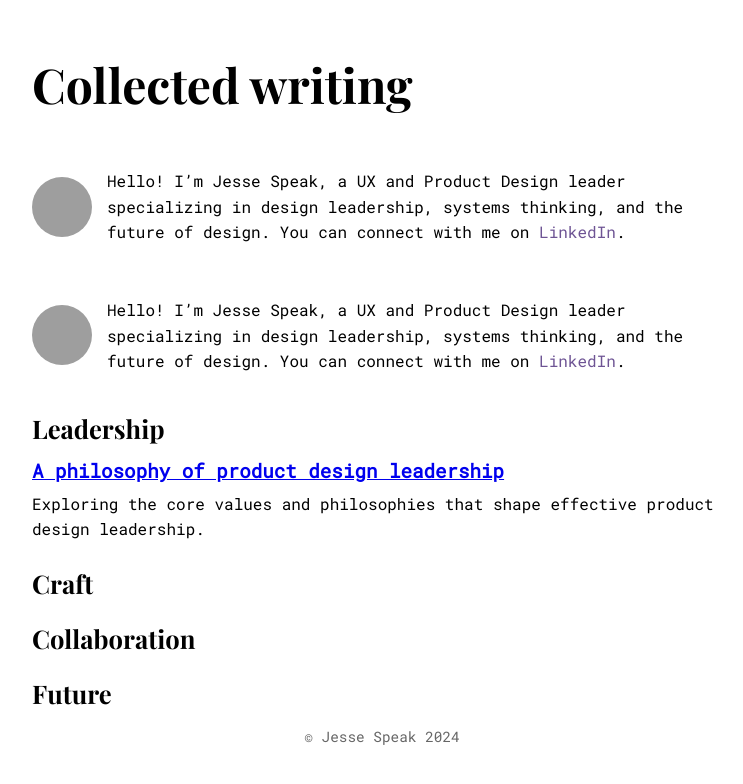
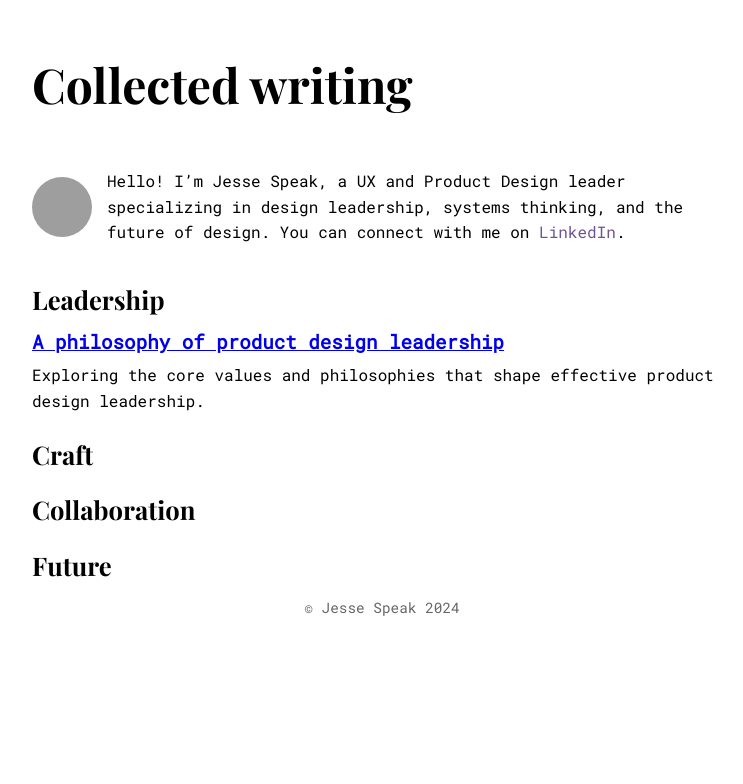
Before and after one commit to jessespeak/jessespeak.github.io, a Jekyll site: the page built from index.html, in a window 1280 px wide. Shown: the top 784 px of the page, without its empty margins (258-1001 px from the left). Built offline with Jekyll 4.4.1, drawn with Linux system fonts in a browser that asks for light colours; grey boxes are pictures that could not be loaded.

Commit message:
Update index.html

```diff
--- a/index.html
+++ b/index.html
@@ -4,13 +4,6 @@ title: "Articles"
 ---
 
 <!-- Single-column layout with heading and intro paragraph -->
-
-<div class="bio">
-  <img src="/path/to/your-thumbnail.jpg" alt="Your Name" class="bio-thumbnail">
-  <div class="bio-text">
-    <p>Hello! I’m Jesse Speak, a UX and Product Design leader specializing in design leadership, systems thinking, and the future of design. You can connect with me on <a href="https://www.linkedin.com/in/jesse-speak-3189411b/" target="_blank">LinkedIn</a>.</p>
-  </div>
-</div>
 
 <h2>Leadership</h2>
 <ul class="article-list">
```
